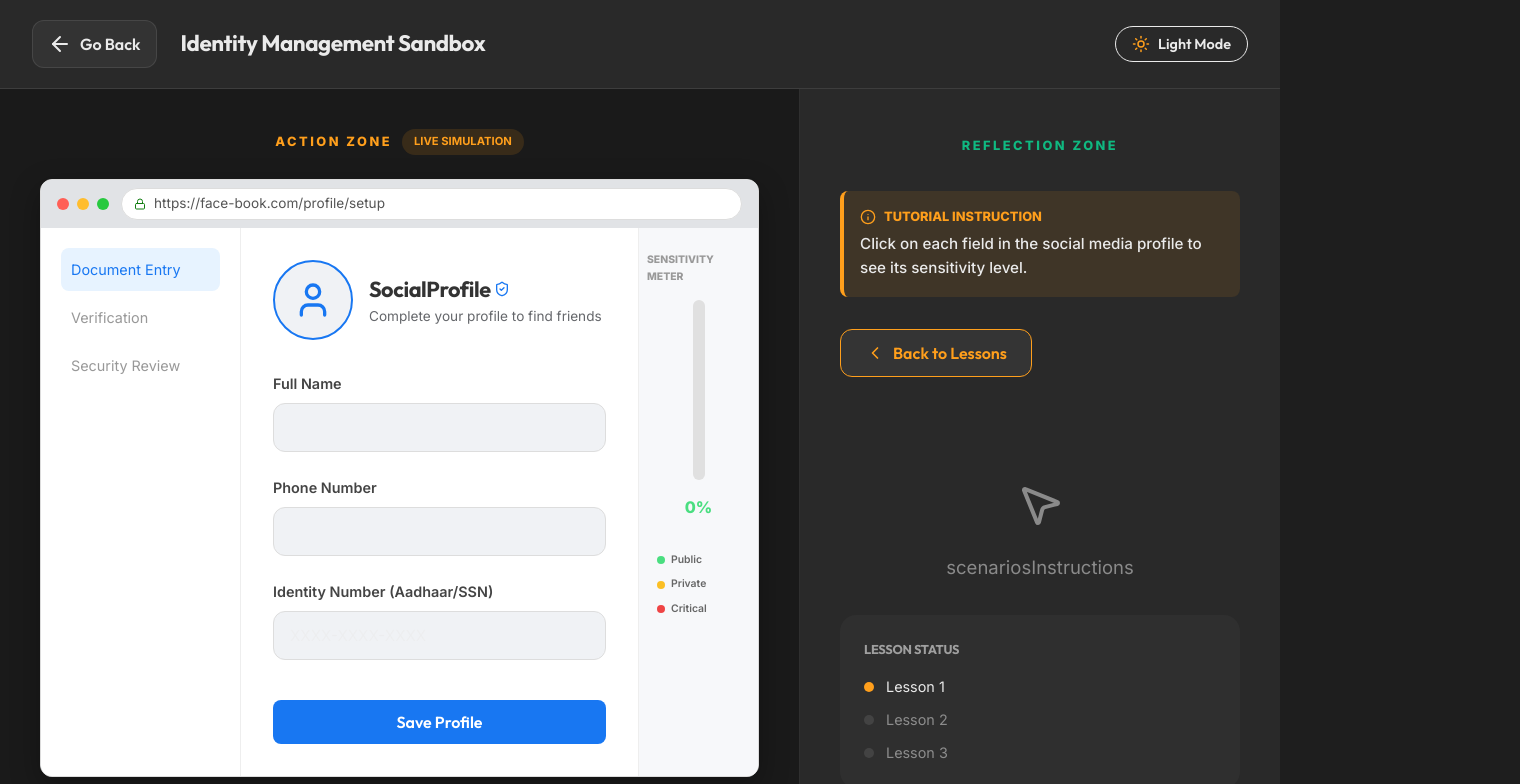
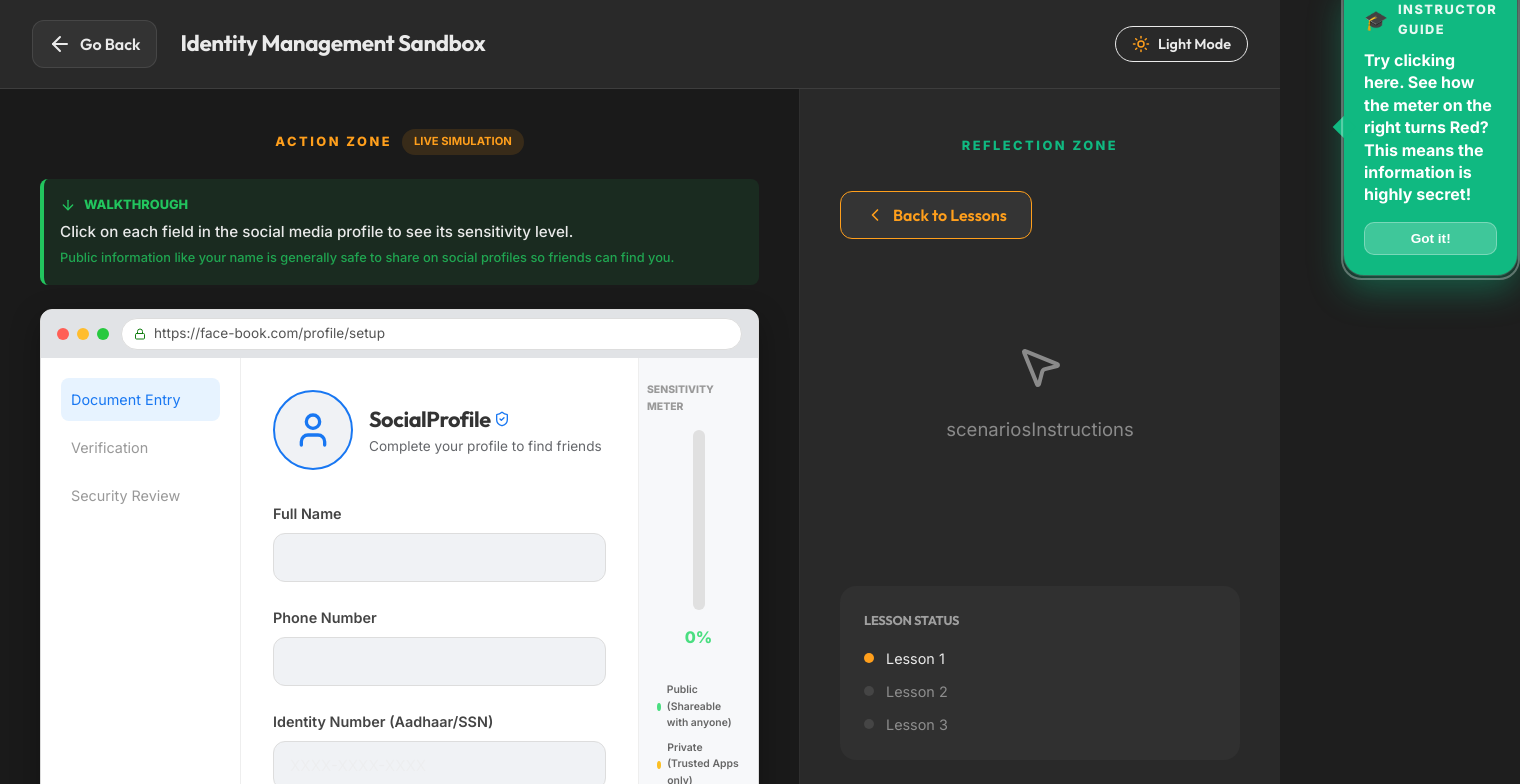
Before and after one commit to Sukanya0704/VivekRaksha, a React app in the folder frontend/: page /identity in a window 1280 px wide. Both pictures are taken after a click on the element 356 px from the left and 384 px from the top of the page. Shown: the top 784 px of the page, 1520 px wide, since content can reach past the window. Built offline with nearby package versions, Linux system fonts and the light colour scheme; the HTML template or start-up script is replaced by a standard one.

Commit message:
updated the identity management

```diff
--- a/frontend/src/pages/Dashboard.jsx
+++ b/frontend/src/pages/Dashboard.jsx
@@ -132,7 +132,7 @@ const Dashboard = () => {
                 <p style={{ fontSize: '1rem', color: '#EAEAEA', opacity: 0.9, marginBottom: '2rem', flex: 1, zIndex: 2 }}>
                    {t('mncDesc')}
                 </p>
-                <button className="btn btn-primary" onClick={handleMNCEntry} style={{ width: '100%', zIndex: 2, padding: '14px 24px', fontSize: '1.1rem' }}>
+                <button className="btn btn-warning" onClick={handleMNCEntry} style={{ width: '100%', zIndex: 2, padding: '14px 24px', fontSize: '1.1rem' }}>
                     {t('enterFacility')}
                 </button>
             </div>
--- a/frontend/src/pages/IdentitySafety.jsx
+++ b/frontend/src/pages/IdentitySafety.jsx
@@ -16,7 +16,9 @@ import {
   Eye,
   Layout,
   ExternalLink,
-  ChevronLeft
+  ChevronLeft,
+  Navigation,
+  ArrowDown
 } from 'lucide-react';
 import { motion, AnimatePresence } from 'framer-motion';
 import ThemeToggle from '../components/ThemeToggle';
@@ -42,6 +44,78 @@ const BrowserFrame = ({ children, url, status = 'secure' }) => {
   );
 };
 
+const InstructorGuide = ({ text, style = {}, arrow = 'left', onDismiss }) => {
+  return (
+    <motion.div
+      initial={{ opacity: 0, scale: 0.8, y: 10 }}
+      animate={{ opacity: 1, scale: 1, y: 0 }}
+      exit={{ opacity: 0, scale: 0.8 }}
+      className="instructor-guide"
+      style={{
+        position: 'absolute',
+        background: '#10b981',
+        color: 'white',
+        padding: '1.25rem',
+        borderRadius: '20px',
+        boxShadow: '0 15px 35px rgba(16, 185, 129, 0.4), 0 0 0 1px rgba(255,255,255,0.2)',
+        zIndex: 1000,
+        maxWidth: '300px',
+        ...style
+      }}
+    >
+      {/* Floating Pulse Effect */}
+      <motion.div
+        animate={{ scale: [1, 1.05, 1] }}
+        transition={{ repeat: Infinity, duration: 2 }}
+        style={{ position: 'absolute', inset: 0, borderRadius: '20px', border: '2px solid rgba(255,255,255,0.3)', pointerEvents: 'none' }}
+      />
+
+      <div style={{ display: 'flex', alignItems: 'center', gap: '10px', marginBottom: '8px' }}>
+         <span style={{ fontSize: '1.2rem' }}>🎓</span>
+         <span style={{ fontSize: '0.8rem', fontWeight: 900, textTransform: 'uppercase', letterSpacing: '1.5px', opacity: 0.9 }}>Instructor Guide</span>
+      </div>
+
+      <p style={{ fontSize: '1rem', margin: '0 0 1rem 0', fontWeight: 700, lineHeight: '1.4', color: '#fff' }}>
+        {text}
+      </p>
+
+      <button
+        onClick={onDismiss}
+        style={{
+          width: '100%',
+          padding: '8px',
+          background: 'rgba(255,255,255,0.2)',
+          border: '1px solid rgba(255,255,255,0.3)',
+          color: 'white',
+          borderRadius: '10px',
+          fontSize: '0.85rem',
+          fontWeight: 800,
+          cursor: 'pointer',
+          transition: 'all 0.2s'
+        }}
+        onMouseEnter={(e) => e.target.style.background = 'rgba(255,255,255,0.3)'}
+        onMouseLeave={(e) => e.target.style.background = 'rgba(255,255,255,0.2)'}
+      >
+        Got it!
+      </button>
+
+      {/* Arrow */}
+      <div style={{
+        position: 'absolute',
+        width: '16px',
+        height: '16px',
+        background: '#10b981',
+        transform: 'rotate(45deg)',
+        zIndex: -1,
+        ...(arrow === 'left' ? { left: '-8px', top: '50%', marginTop: '-8px' } :
+           arrow === 'right' ? { right: '-8px', top: '50%', marginTop: '-8px' } :
+           arrow === 'top' ? { top: '-8px', left: '50%', marginLeft: '-8px' } :
+           { bottom: '-8px', left: '50%', marginLeft: '-8px' })
+      }} />
+    </motion.div>
+  );
+};
+
 const IdentitySafety = () => {
   const { t } = useLanguage();
   const navigate = useNavigate();
@@ -54,10 +128,16 @@ const IdentitySafety = () => {
   const [activeField, setActiveField] = useState(null);
   const [shuffledSites, setShuffledSites] = useState([]);
   const [selectedSiteIndex, setSelectedSiteIndex] = useState(null);
+  const [showGuide, setShowGuide] = useState(true);
 
   // Module B Refs
   const hotelRef = useRef(null);
   const bankRef = useRef(null);
+
+  // Auto-reset guide on module change
+  React.useEffect(() => {
+    if (activeModule) setShowGuide(true);
+  }, [activeModule]);
 
   const handleLessonSelect = (id) => {
     setActiveModule(id);
@@ -65,6 +145,7 @@ const IdentitySafety = () => {
     setSensitivityLevel(0);
     setActiveField(null);
     setSelectedSiteIndex(null);
+    setShowGuide(true);
 
     if (id === 3) {
       // Shuffle sites for randomization
@@ -225,6 +306,24 @@ const IdentitySafety = () => {
                    <div style={{ background: '#FF9F1C22', color: '#FF9F1C', padding: '4px 12px', borderRadius: '20px', fontSize: '0.7rem', fontWeight: 700 }}>LIVE SIMULATION</div>
                 </div>
 
+                {/* WALKTHROUGH Placeholder - Repositioned to Action Zone */}
+                <div style={{ background: 'rgba(34, 197, 94, 0.1)', borderLeft: '4px solid #22c55e', padding: '1rem', borderRadius: '8px', marginBottom: '1.5rem' }}>
+                   <div style={{ display: 'flex', alignItems: 'center', gap: '8px', color: '#22c55e', fontWeight: 800, fontSize: '0.8rem', marginBottom: '5px' }}>
+                      <ArrowDown size={16} /> WALKTHROUGH
+                   </div>
+                   <p style={{ fontSize: '0.95rem', margin: 0, fontWeight: 500 }}>
+                      {activeModule === 1 && (
+                        <span>
+                           {t('lesson1Instruction')}
+                           <br />
+                           <span style={{ fontSize: '0.8rem', opacity: 0.8, color: '#22c55e' }}>{t('categoryPublicDesc')}</span>
+                        </span>
+                      )}
+                      {activeModule === 2 && "Drag the correct ID (Full or Masked) to the upload zones in both apps."}
+                      {activeModule === 3 && "Review both browser windows and click the website you think is authentic."}
+                   </p>
+                </div>
+
                 <div style={{ flex: 1, display: 'flex', flexDirection: 'column' }}>
 
                 {/* Module A: Exposure Meter */}
@@ -264,6 +363,14 @@ const IdentitySafety = () => {
                                     }}
                                     placeholder={field === 'id' ? 'XXXX-XXXX-XXXX' : ''}
                                   />
+                                  {field === 'id' && !activeField && showGuide && (
+                                    <InstructorGuide
+                                      text="Try clicking here. See how the meter on the right turns Red? This means the information is highly secret!"
+                                      style={{ left: '105%', top: '-20px' }}
+                                      arrow="left"
+                                      onDismiss={() => setShowGuide(false)}
+                                    />
+                                  )}
                                </div>
                              ))}
                              <button className="btn" style={{ background: '#1877f2', color: 'white', marginTop: '1rem', borderRadius: '8px' }}>
@@ -347,8 +454,7 @@ const IdentitySafety = () => {
                           </BrowserFrame>
                         </div>
                       </div>
-
-                      <div style={{ display: 'flex', justifyContent: 'center', gap: '2rem', padding: '1rem' }}>
+                       <div style={{ display: 'flex', justifyContent: 'center', gap: '2rem', padding: '1rem', position: 'relative' }}>
                         <motion.div drag dragSnapToOrigin onDragEnd={(e, i) => handleDragEnd(e, i, 'FULL')} className="glass-panel" style={{ width: '220px', padding: '1rem', cursor: 'grab', background: 'white', color: '#333', boxShadow: '0 4px 15px rgba(0,0,0,0.1)', border: '1px solid #eee' }}>
                            <p style={{ fontSize: '0.7rem', fontWeight: 800, margin: 0, opacity: 0.6, color: '#666' }}>OFFICIAL ID</p>
                            <p style={{ fontSize: '1.1rem', fontWeight: 700, letterSpacing: '1px', margin: '8px 0', color: '#000' }}>4567 8901 0000</p>
@@ -363,6 +469,14 @@ const IdentitySafety = () => {
                               <User size={16} /> <ShieldCheck size={16} color="#4ade80" />
                            </div>
                         </motion.div>
+                        {mistakes === 0 && !activeTip && showGuide && (
+                          <InstructorGuide
+                            text="Pick up this card! It hides your sensitive numbers so you stay safe while sharing."
+                            style={{ top: '-110px', left: '70%' }}
+                            arrow="bottom"
+                            onDismiss={() => setShowGuide(false)}
+                          />
+                        )}
                       </div>
                    </div>
                 )}
@@ -387,7 +501,15 @@ const IdentitySafety = () => {
                               border: selectedSiteIndex === index ? `4px solid ${site.isReal ? '#4ade80' : '#ef4444'}` : '2px solid transparent'
                             }}
                           >
-                            <BrowserFrame url={site.url} status={selectedSiteIndex !== null ? (site.isReal ? 'secure' : 'insecure') : 'secure'}>
+                             <BrowserFrame url={site.url} status={selectedSiteIndex !== null ? (site.isReal ? 'secure' : 'insecure') : 'secure'}>
+                               {index === 1 && selectedSiteIndex === null && showGuide && (
+                                 <InstructorGuide
+                                   text="Look closely here. Does the link look official, or is there a strange spelling?"
+                                   style={{ right: '105%', top: '10px' }}
+                                   arrow="right"
+                                   onDismiss={() => setShowGuide(false)}
+                                 />
+                               )}
                                <div style={{ padding: '2.5rem 1.5rem', textAlign: 'center', height: '100%', display: 'flex', flexDirection: 'column', justifyContent: 'center', alignItems: 'center' }}>
                                   {site.isReal ? (
                                     <div style={{ display: 'flex', flexDirection: 'column', alignItems: 'center' }}>
@@ -429,18 +551,6 @@ const IdentitySafety = () => {
               <section style={{ padding: '2.5rem', background: 'var(--glass-bg)', display: 'flex', flexDirection: 'column', gap: '2rem', overflowY: 'auto' }}>
                 <div style={{ textAlign: 'center' }}>
                    <span style={{ fontSize: '0.8rem', fontWeight: 800, textTransform: 'uppercase', letterSpacing: '2.5px', color: '#10B981' }}>{t('reflectionZone')}</span>
-                </div>
-
-                {/* Tutorial Instruction - NEW */}
-                <div style={{ background: 'rgba(255,159,28,0.1)', borderLeft: '4px solid #FF9F1C', padding: '1rem', borderRadius: '8px' }}>
-                   <div style={{ display: 'flex', alignItems: 'center', gap: '8px', color: '#FF9F1C', fontWeight: 800, fontSize: '0.8rem', marginBottom: '5px' }}>
-                      <Info size={16} /> TUTORIAL INSTRUCTION
-                   </div>
-                   <p style={{ fontSize: '0.95rem', margin: 0, fontWeight: 500 }}>
-                      {activeModule === 1 && "Click on each field in the social media profile to see its sensitivity level."}
-                      {activeModule === 2 && "Drag the correct ID (Full or Masked) to the upload zones in both apps."}
-                      {activeModule === 3 && "Review both browser windows and click the website you think is authentic."}
-                   </p>
                 </div>
 
                 <div style={{ flex: 1 }}>
--- a/frontend/src/translations.js
+++ b/frontend/src/translations.js
@@ -112,12 +112,14 @@ export const translations = {
 
     // Module A: Hierarchy of Exposure
     sensitivityMeter: 'Sensitivity Meter',
+    lesson1Instruction: 'Click on each field in the social media profile to see its sensitivity level.',
     nameField: 'Full Name',
     phoneField: 'Phone Number',
     idField: 'Identity Number (Aadhaar/SSN)',
-    categoryPublic: 'Public',
-    categoryPrivate: 'Private',
-    categoryCritical: 'Critical',
+    categoryPublic: 'Public (Shareable with anyone)',
+    categoryPrivate: 'Private (Trusted Apps only)',
+    categoryCritical: 'Critical (Never Share)',
+    categoryPublicDesc: 'Public information like your name is generally safe to share on social profiles so friends can find you.',
     ruleExposure: 'Rule: Never share Red (Critical) items with elective strangers or over unverified calls.',
     clickedOnField: 'You clicked on {field}. This is {category}.',
 
```
Also changed, not shown: frontend/src/context/LanguageContext.jsx (+10 -3 lines).
